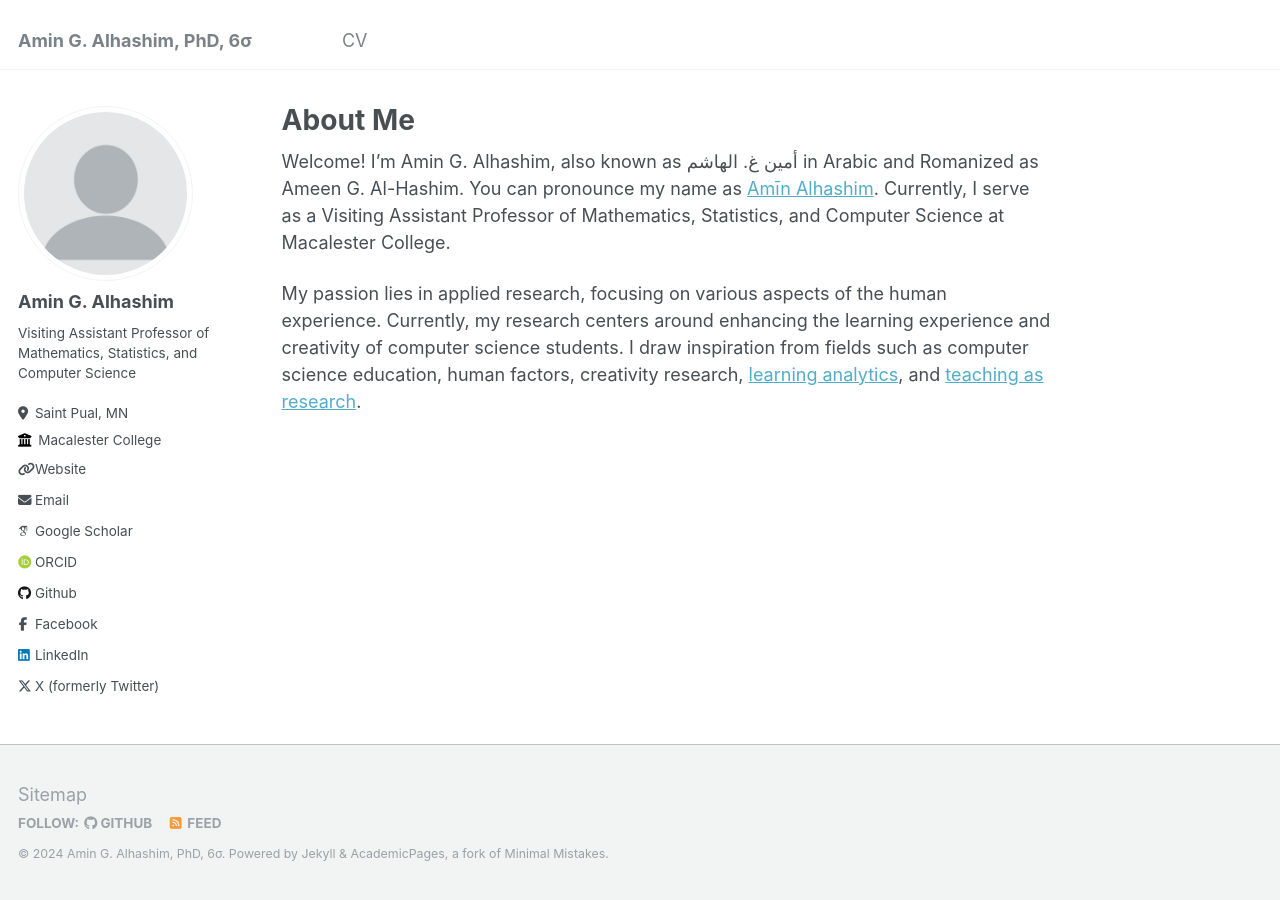
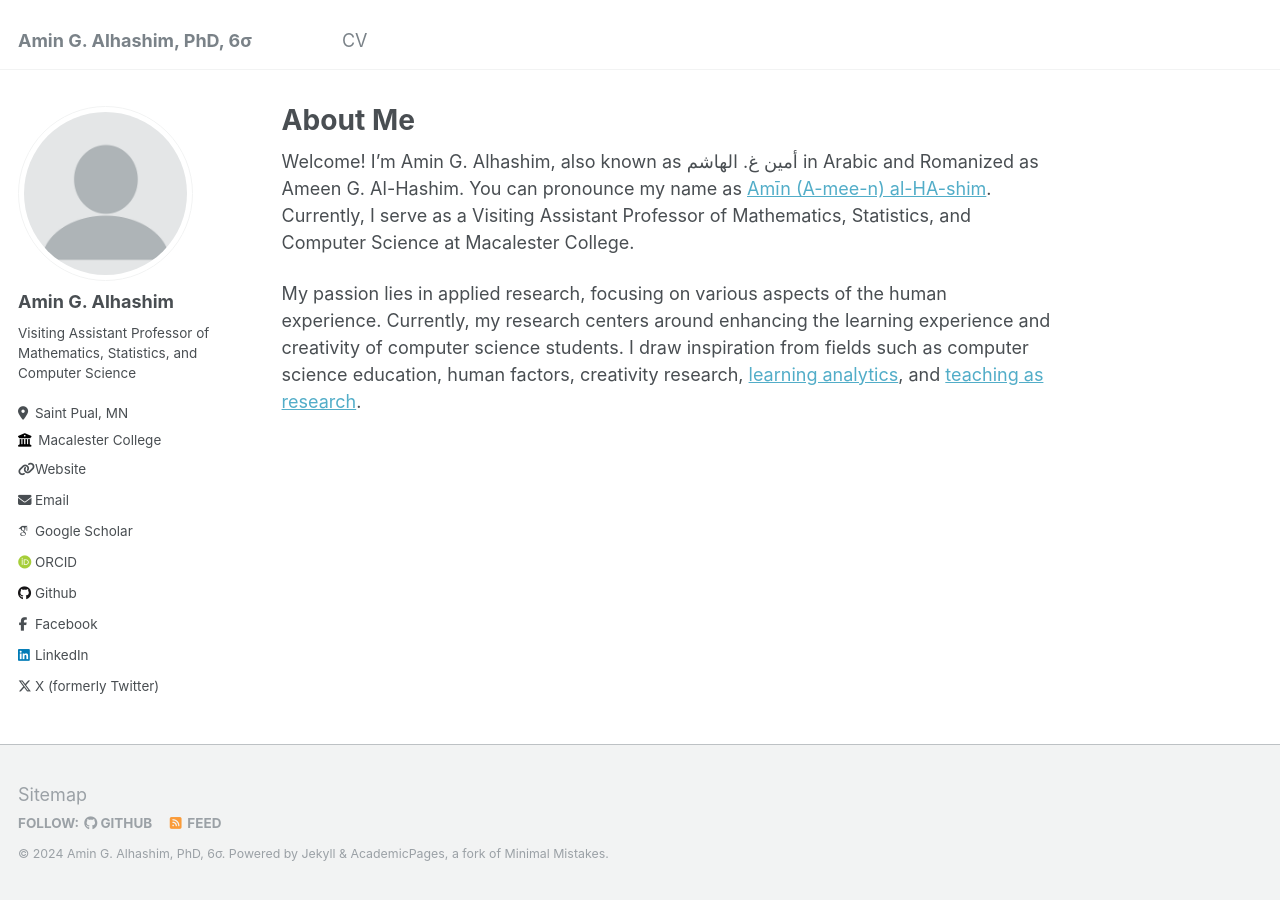
Before and after one commit to hashcx/hashcx.github.io, a Jekyll site: the page built from _pages/about.md, in a window 1280 px wide. Built offline with Jekyll 4.4.1, drawn with Linux system fonts in a browser that asks for light colours; some web fonts are replaced.

Commit message:
Update about.md
Update pronunciation

```diff
--- a/_pages/about.md
+++ b/_pages/about.md
@@ -7,6 +7,6 @@ redirect_from:
   - /about.html
 ---
 
-Welcome! I'm Amin G. Alhashim, also known as أمين غ. الهاشم in Arabic and Romanized as Ameen G. Al-Hashim. You can pronounce my name as [Amīn Alhashim](https://www.name-coach.com/amin-alhashim). Currently, I serve as a Visiting Assistant Professor of Mathematics, Statistics, and Computer Science at Macalester College.
+Welcome! I'm Amin G. Alhashim, also known as أمين غ. الهاشم in Arabic and Romanized as Ameen G. Al-Hashim. You can pronounce my name as [Amīn (A-mee-n) al-HA-shim](https://www.name-coach.com/amin-alhashim). Currently, I serve as a Visiting Assistant Professor of Mathematics, Statistics, and Computer Science at Macalester College.
 
 My passion lies in applied research, focusing on various aspects of the human experience. Currently, my research centers around enhancing the learning experience and creativity of computer science students. I draw inspiration from fields such as computer science education, human factors, creativity research, [learning analytics](https://www.solaresearch.org/about/what-is-learning-analytics/), and [teaching as research](https://cirtl.net/teaching-as-research/).
```
